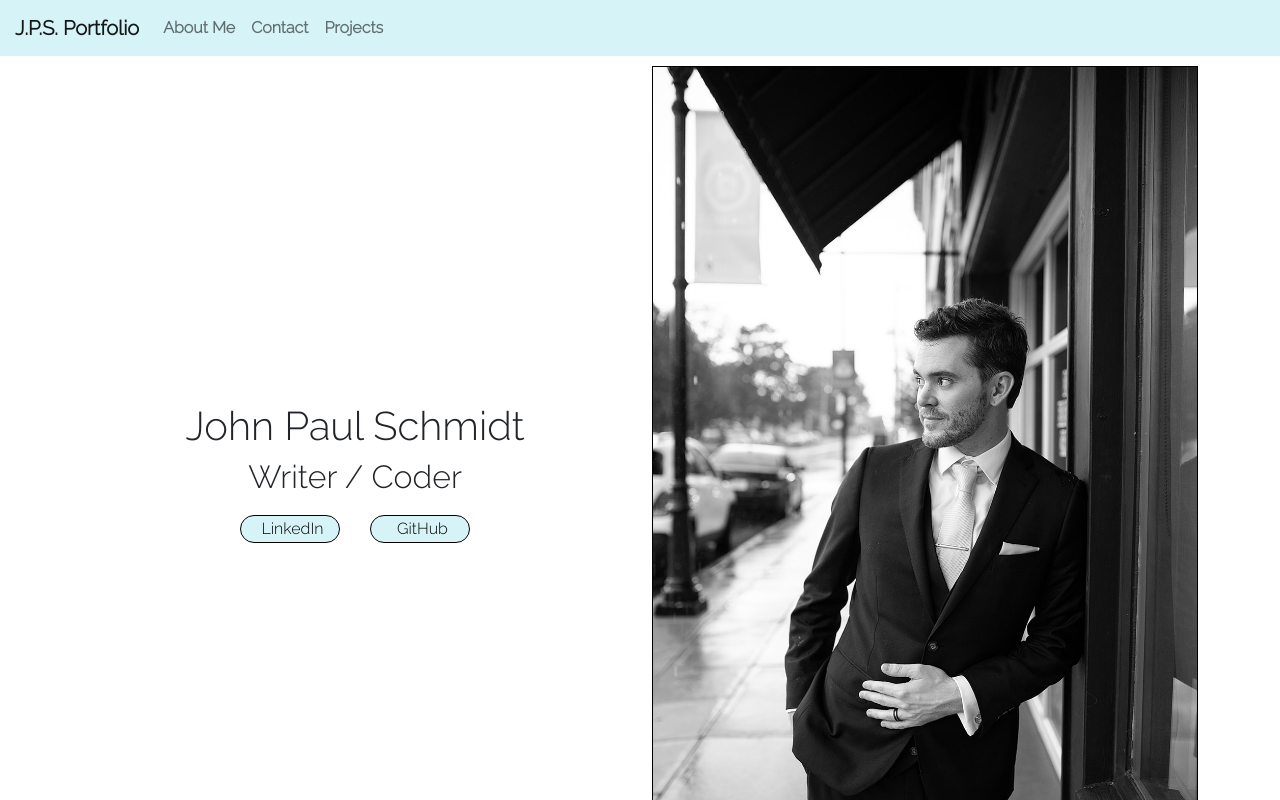
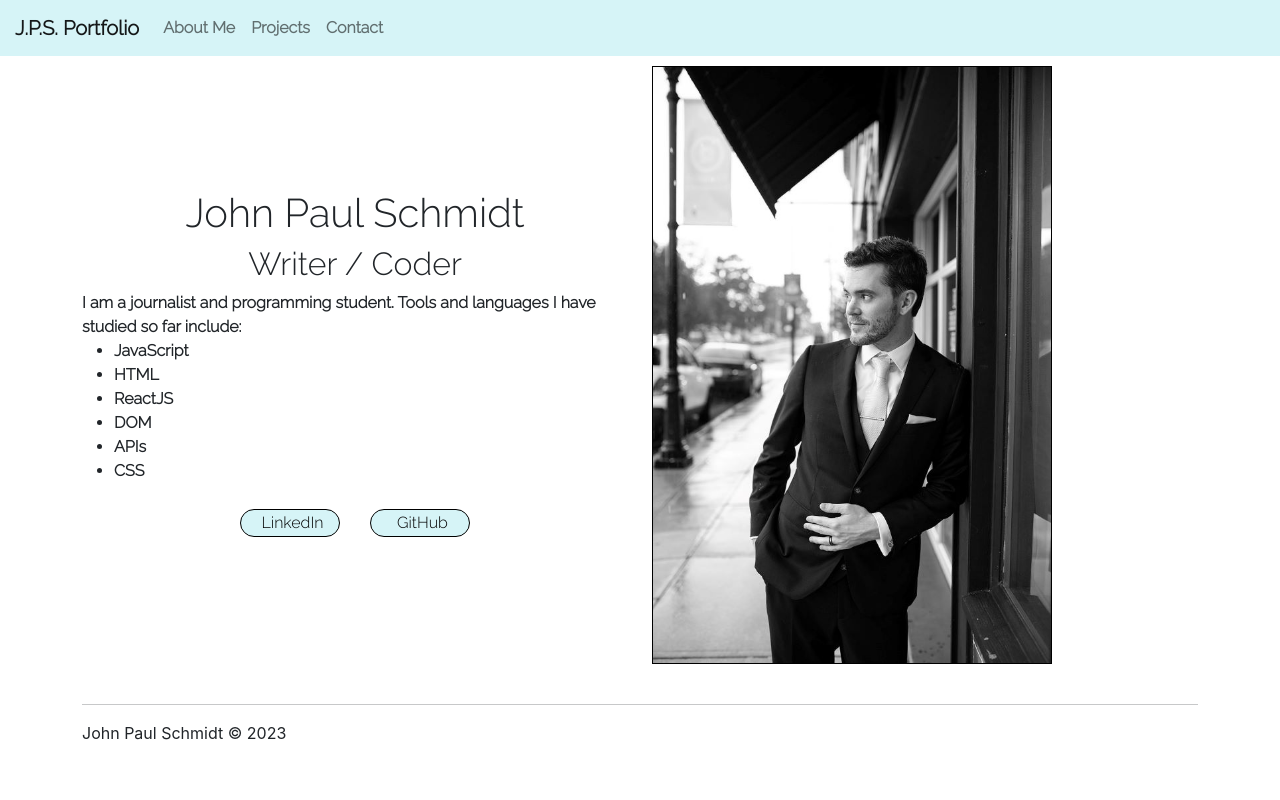
Before and after one commit to ZioXerXes/JPS-Website, a React (Create React App) app: page / in a window 1280 px wide. Shown: the top 800 px of the page. Built offline with nearby package versions, Linux system fonts and the light colour scheme.

Commit message:
Photo smaller, bio started

```diff
--- a/src/About.js
+++ b/src/About.js
@@ -1,4 +1,4 @@
-import profilePic from "./profilepic.jpg";
+import profilePic2 from "./profilepic2.jpg";
 
 const About = () => {
   return (
@@ -8,6 +8,17 @@ const About = () => {
           <div>
             <h1 className="text-center">John Paul Schmidt</h1>
             <h2 className="text-center">Writer / Coder</h2>
+            <div className="about-me-text">
+              <p className="raleway">I am a journalist and programming student. Tools and languages I have studied so far include:</p>
+              <ul className="raleway">
+                <li>JavaScript</li>
+                <li>HTML</li>
+                <li>ReactJS</li>
+                <li>DOM</li>
+                <li>APIs</li>
+                <li>CSS</li>
+              </ul>
+            </div>
             <div className="button-box text-center" id="social-media">
               <button className="social-button button-left">
                 <a href="https://www.linkedin.com/in/john-paul-schmidt-b1306941" target="#">
@@ -29,7 +40,7 @@ const About = () => {
           </div>
         </div>
         <div className="col-6">
-          <img className="picture" src={profilePic} alt="profilePic" />
+          <img className="picture" src={profilePic2} alt="profilePic" />
         </div>
       </div>
       <hr/>
--- a/src/App.css
+++ b/src/App.css
@@ -20,6 +20,10 @@ img {
   height: auto;
 }
 
+.picture {
+  max-width: 400px;
+}
+
 p {
   margin-bottom: 0;
 }
@@ -27,6 +31,10 @@ p {
 .about-me {
   display: flex;
   justify-content: center;
+}
+
+.about-page {
+  overflow: hidden;
 }
 
 .about-me-section {
--- a/src/App.js
+++ b/src/App.js
@@ -9,6 +9,7 @@ import './App.css';
 const NotFound = () => {
   return <h2>404 Not Found</h2>;
 }
+
 const Navbar = () => {
   return (
     <div>
@@ -24,10 +25,10 @@ const Navbar = () => {
               <Link className="nav-link" to="/">About Me</Link>
             </li>
             <li className="nav-item active raleway">
-              <Link className="nav-link" to="/contact/">Contact</Link>
+              <Link className="nav-link" to="/projects/">Projects</Link>
             </li>
             <li className="nav-item active raleway">
-              <Link className="nav-link" to="/projects/">Projects</Link>
+              <Link className="nav-link" to="/contact/">Contact</Link>
             </li>
           </ul>
         </div>
--- a/src/Projects.js
+++ b/src/Projects.js
@@ -1,6 +1,7 @@
 import mathGame from "./mathgamethumb.jpg";
 import toDoList from "./todothumb.jpg";
 import shoppingList from "./shoppinglistthumb.jpg";
+import blackJack from "./blackjackthumb.jpg";
 
 const Projects = () => {
   return (
@@ -13,7 +14,6 @@ const Projects = () => {
         <img className="project-thumb" src={mathGame} />
       </a>
       <h4 className="project-title">Math Arcade Game</h4>
-      <p className="project-title">Javascript, HTML, CSS</p>
     </div>
     <div className="col-6 project-box">
       <a href="https://subtle-otter-532d8a.netlify.app/">
@@ -28,10 +28,10 @@ const Projects = () => {
       <h4 className="project-title">Shopping List</h4>
     </div>
     <div className="col-6 project-box-2">
-      <a href="https://relaxed-cascaron-9042da.netlify.app/">
-        <img className="project-thumb" src={shoppingList} />
+      <a href="https://blackjack.johnschmidt1.repl.co//">
+        <img className="project-thumb" src={blackJack} />
       </a>
-      <h4 className="project-title">This Website</h4>
+      <h4 className="project-title">Blackjack</h4>
     </div>
   </div>
   )
```
Also changed, not shown: src/blackjackthumb.jpg (added), src/profilepic2.jpg (added).
